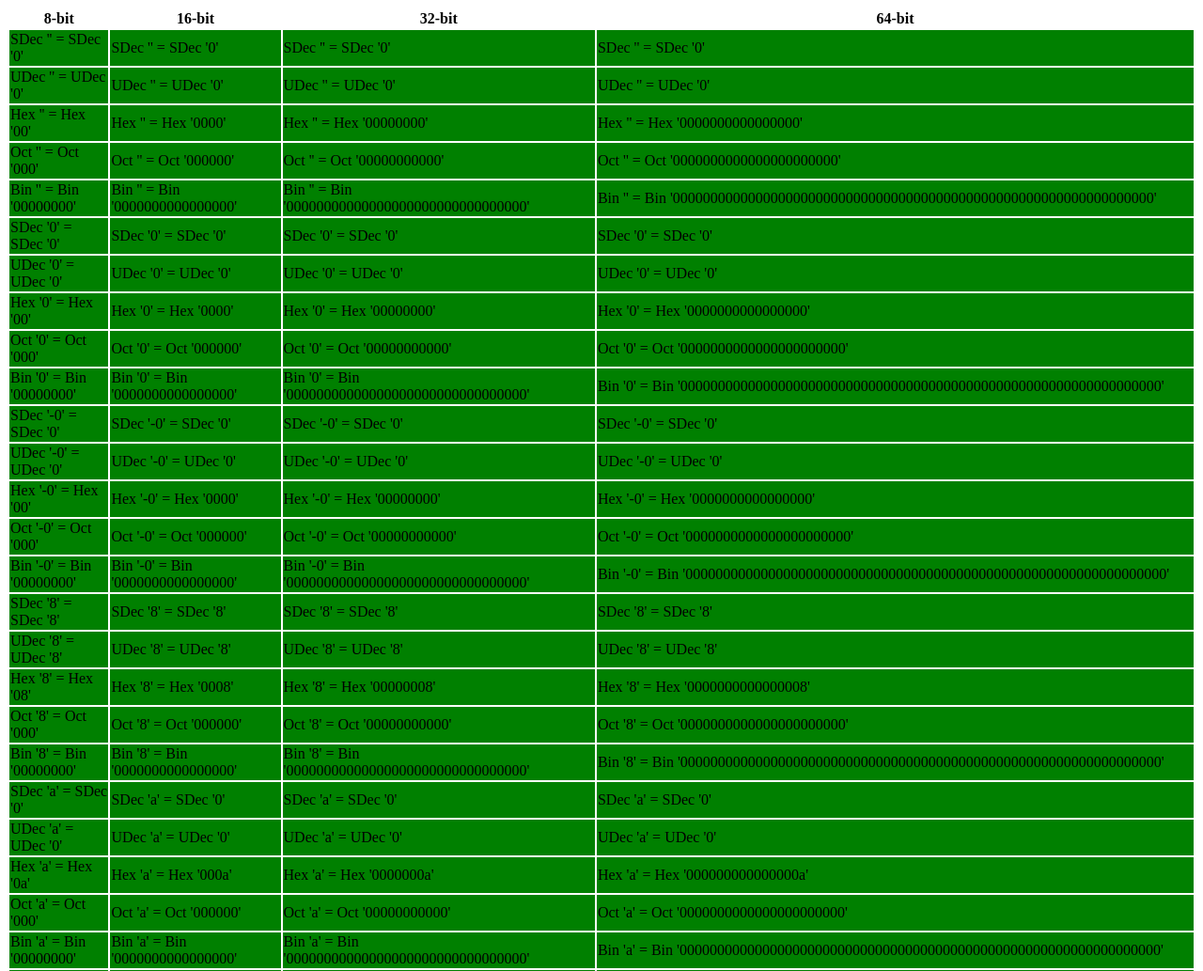
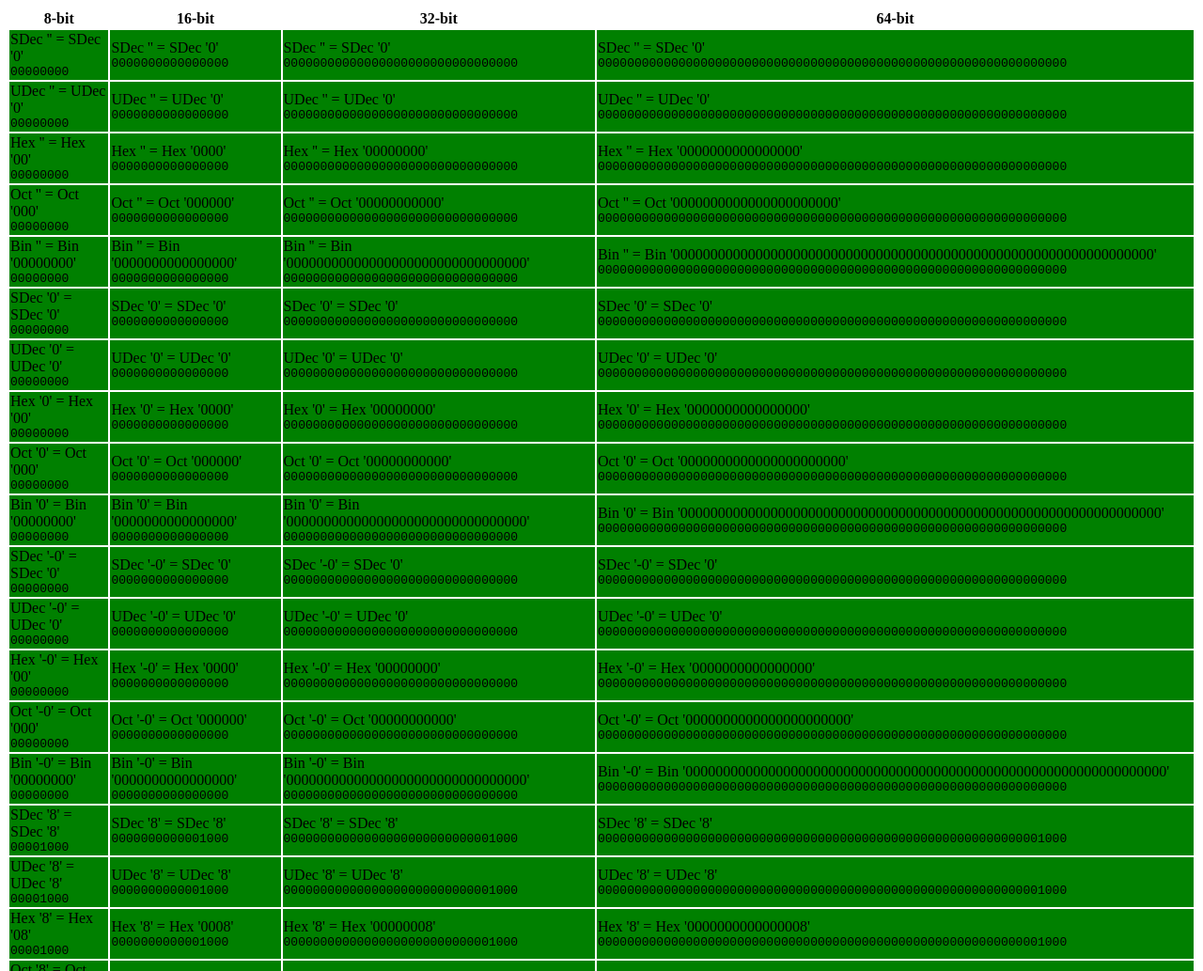
Before and after one commit to a-m-s/progcalc, a plain HTML site: page test.html in a window 1280 px wide. Shown: the top 1033 px of the page at 94% size. Drawn offline with Linux system fonts and the light colour scheme.

Commit message:
Dump binary representation of each test.

```diff
--- a/test.html
+++ b/test.html
@@ -41,7 +41,8 @@
 	  s = "error";
 	}
 	document.write("<td bgcolor="+(s === outval ? "green" : "red")
-	               + ">" + base + " '"+val+"' = " + outbase + " '"+s+"'</td>");
+		       + ">" + base + " '"+val+"' = " + outbase + " '"+s+"'<br>"
+		       + "<code>" + a.toBin() + "</code></td>");
       }
       function testunop(op, type, base, val, outtype, outbase, outval) {
 	var s;
@@ -55,7 +56,9 @@
 	  s = "error";
 	}
 	document.write("<td bgcolor="+(s === outval ? "green" : "red")
-	               + ">" + op + " '"+val+"' = '"+s+"'</td>");
+		       + ">" + op + " '"+val+"' = '"+s+"'<br>"
+		       + "<code>" + a.toBin() + "<br>"
+		       + b.toBin() + "</code></td>");
       }
       function testbinop(op, type1, base1, val1, type2, base2, val2, outtype, outbase, outval) {
 	var s;
@@ -71,7 +74,10 @@
 	  s ="error";
 	}
 	document.write("<td bgcolor="+(s === outval ? "green" : "red")
-	               + ">'"+val1+"' " + op + " '"+val2+"' = '"+s+"'</td>");
+		       + ">'"+val1+"' " + op + " '"+val2+"' = '"+s+"'<br>"
+		       + "<code>" + a.toBin() + "<br>"
+		       + b.toBin() + "<br>"
+		       + c.toBin() + "</code></td>");
       }
     </script>
     <table>
```
